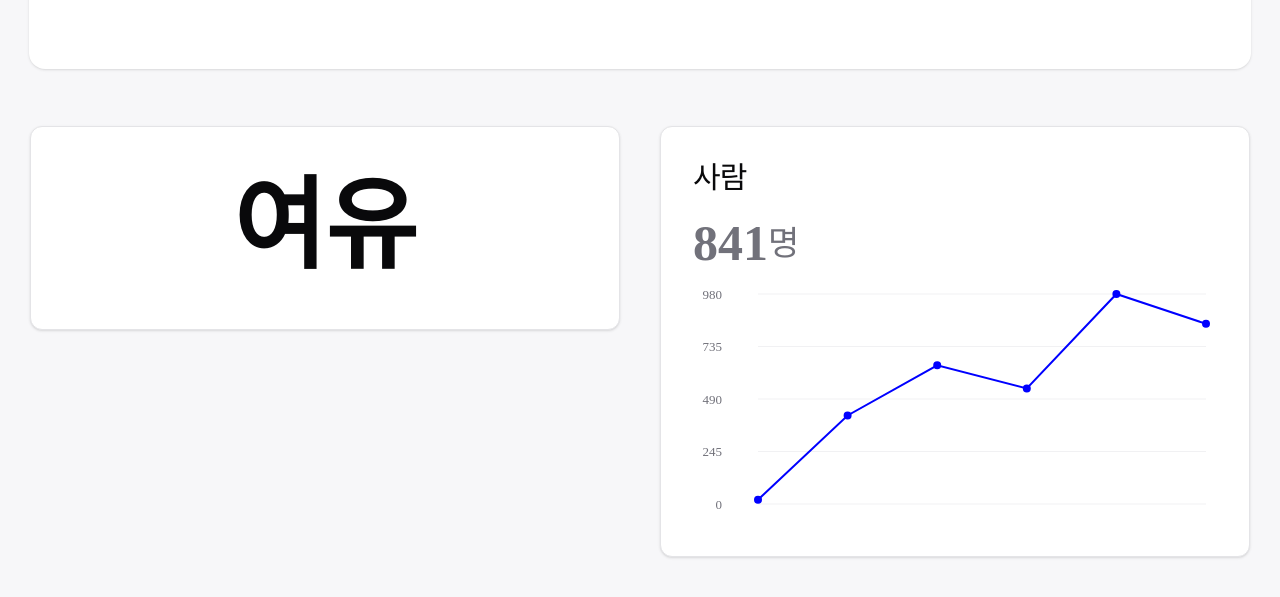
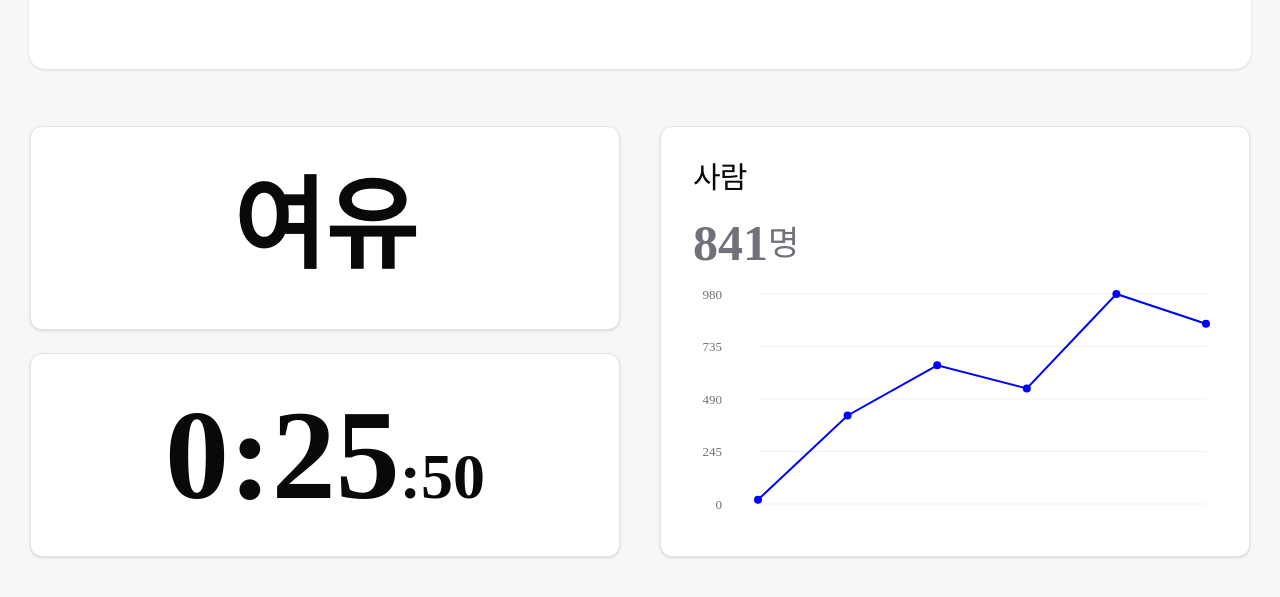
Before and after one commit to Team-Embeddia/NotBoomVim-Front, a React (Vite) app: page / in a window 1280 px wide. Shown: the part 699-1296 px from the top of the page. Built offline with nearby package versions, Linux system fonts and the light colour scheme; a web font is replaced by a local one.

Commit message:
add TimeBoard

```diff
--- a/src/App.tsx
+++ b/src/App.tsx
@@ -1,4 +1,5 @@
 import './App.css';
+import TimeBoard from './components/TimeBoard';
 import CongestionBoard from './components/CongestionBoard';
 import { DesignChart } from './components/DesignChart';
 import Header from './components/Header';
@@ -30,6 +31,7 @@ function App() {
       <section className='flex gap-10 py-[57px]'>
         <div className='flex flex-col gap-[23px]'>
           <CongestionBoard congestion={p} />
+          <TimeBoard />
         </div>
         <DesignChart
           title='사람'
--- /dev/null
+++ b/src/components/TimeBoard.tsx
@@ -0,0 +1,28 @@
+import { useEffect, useState } from 'react';
+import { Card } from './ui/card';
+
+const TimeBoard = () => {
+  const [time, setTime] = useState(new Date());
+
+  useEffect(() => {
+    const interval = setInterval(() => {
+      setTime(new Date());
+    }, 1000);
+    return () => clearInterval(interval);
+  }, []);
+
+  const hour = time.getHours();
+  const minute = time.getMinutes();
+  const second = time.getSeconds();
+
+  return (
+    <Card className='w-[590px] h-[204px] flex items-center justify-center'>
+      <p className='font-bold text-[128px] text-center'>
+        {hour}:{minute}
+        <span className='text-[64px]'>:{second}</span>
+      </p>
+    </Card>
+  );
+};
+
+export default TimeBoard;
```
